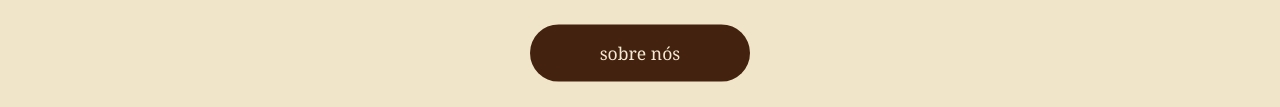
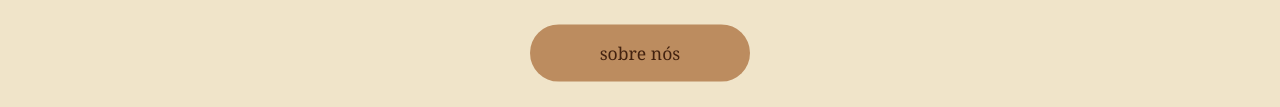
Before and after one commit to Galdnal/Integrator-Project, a plain HTML site: page html/home.html in a window 1280 px wide. In both pictures the pointer is over the element "sobre nós". Shown: the part 584-691 px from the top of the page. Drawn offline with Linux system fonts and the light colour scheme; a web font is replaced by a local one.

Commit message:
Update home.css

```diff
--- a/css/home.css
+++ b/css/home.css
@@ -17,7 +17,7 @@
   border-radius: 50px;
   transition:all 0.3s ease;
 }
-.btn:hover { background-color: var(--marrom-escuro); color: var(--creme);  transform: scale(1.1);}
+.btn:hover {  transform: scale(1.1);}
 
 .cards {
   display: grid;
```
